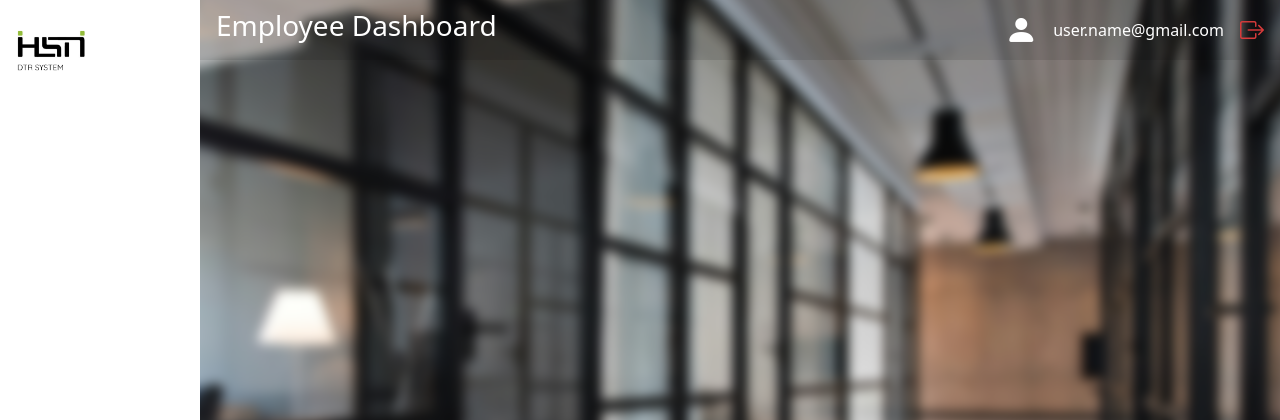
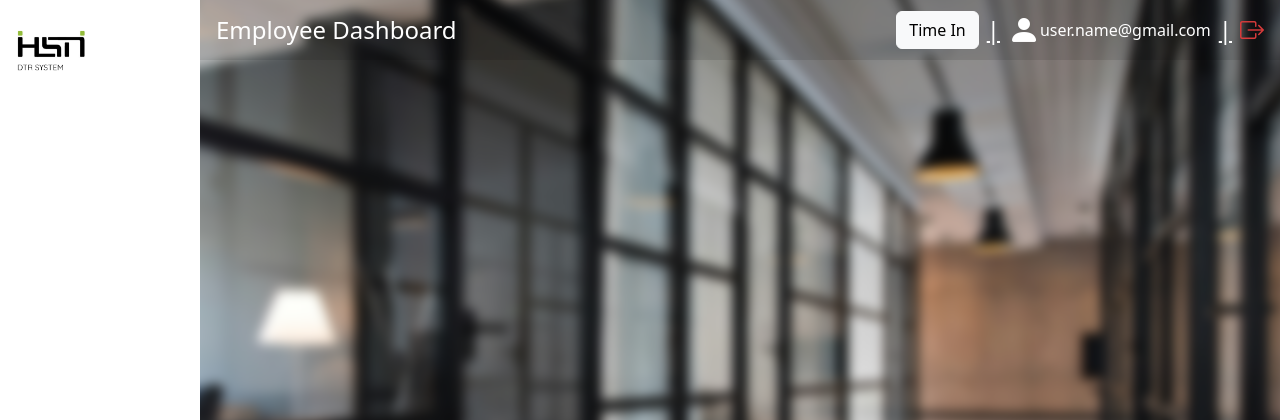
Before and after one commit to D1r34n/DTR-Internship-Project, a PHP site: page /main_page.php in a window 1280 px wide. Shown: the top 420 px of the page. Run offline with PHP 8.4, Linux system fonts and the light colour scheme.

Commit message:
navbar design

```diff
--- a/main_page.css
+++ b/main_page.css
@@ -54,12 +54,30 @@ body {
     -webkit-filter: blur(8px);
 }
 
+.dashboardTitle {
+    margin: 0;
+    font-size: 1.5rem;
+    color: white;
+    font-weight: 100;
+}
+
+.timeInButton {
+    margin-left: auto;
+    color: white;
+}
+
+.verticalDivideLineDesign {
+    margin-left: 0.5rem;
+    margin-right: 0.5rem;
+    color: rgb(255, 255, 255);
+    font-weight: 100;
+    font-size: 1.5rem;
+}
 .logo {
     height: 70px;
 }
 
 .navUserProfile {
-    margin-left: auto;
     font-size: 1.5rem;
     color: #333;
     display: flex;
@@ -68,13 +86,11 @@ body {
 
 .bi {
     font-size: 2rem;
-    margin-left: 1rem;
     color: white;
 }
 
 .userEmail {
     margin: 0;
-    margin-left: 1rem;
     font-size: medium;
     color: white;
     text-decoration: none;
@@ -82,6 +98,5 @@ body {
 
 .logoutIcon {
     font-size: 1.5rem;
-    margin-left: 1rem;
     color: rgb(216, 59, 59);
 }
--- a/main_page.php
+++ b/main_page.php
@@ -33,11 +33,14 @@ if (!isset($_SESSION['user_email'])) {
 
     <!-- TOPBAR -->
     <div class="topBar">
-        <h3><?php echo 'Employee Dashboard'; ?></h3>
+        <h4 class="dashboardTitle"><?php echo 'Employee Dashboard'; ?></h4>
 
+        <button class="btn btn-light timeInButton">Time In</button>
+        <a class="verticalDivideLineDesign">|</a>
         <div class="navUserProfile">
             <i class="bi bi-person-fill" alt="User Icon"></i>
             <a class="userEmail"><?php echo $_SESSION['user_email'] ?? 'user.name@gmail.com'; ?></a>
+            <a class="verticalDivideLineDesign">|</a>
             <a href="index.php"><i class="bi bi-box-arrow-right logoutIcon"></i></a>
         </div>
     </div>
```
